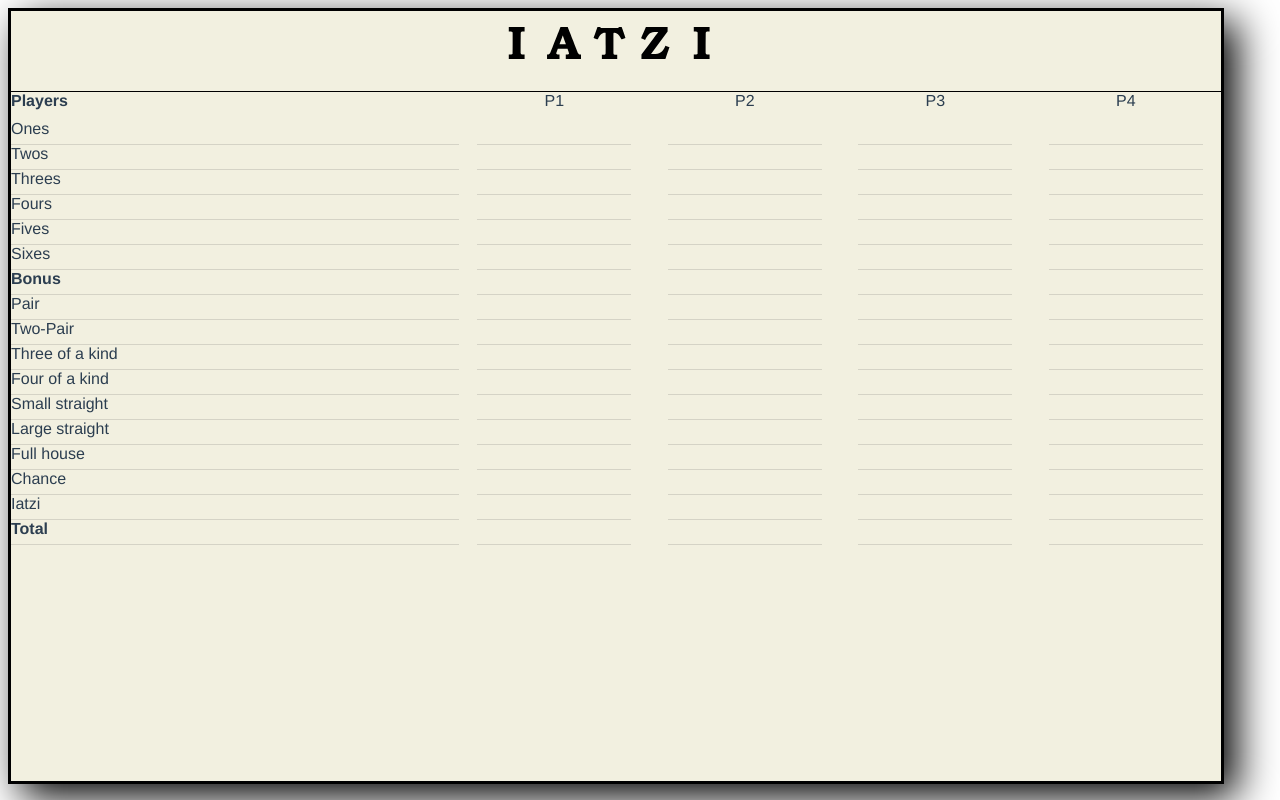
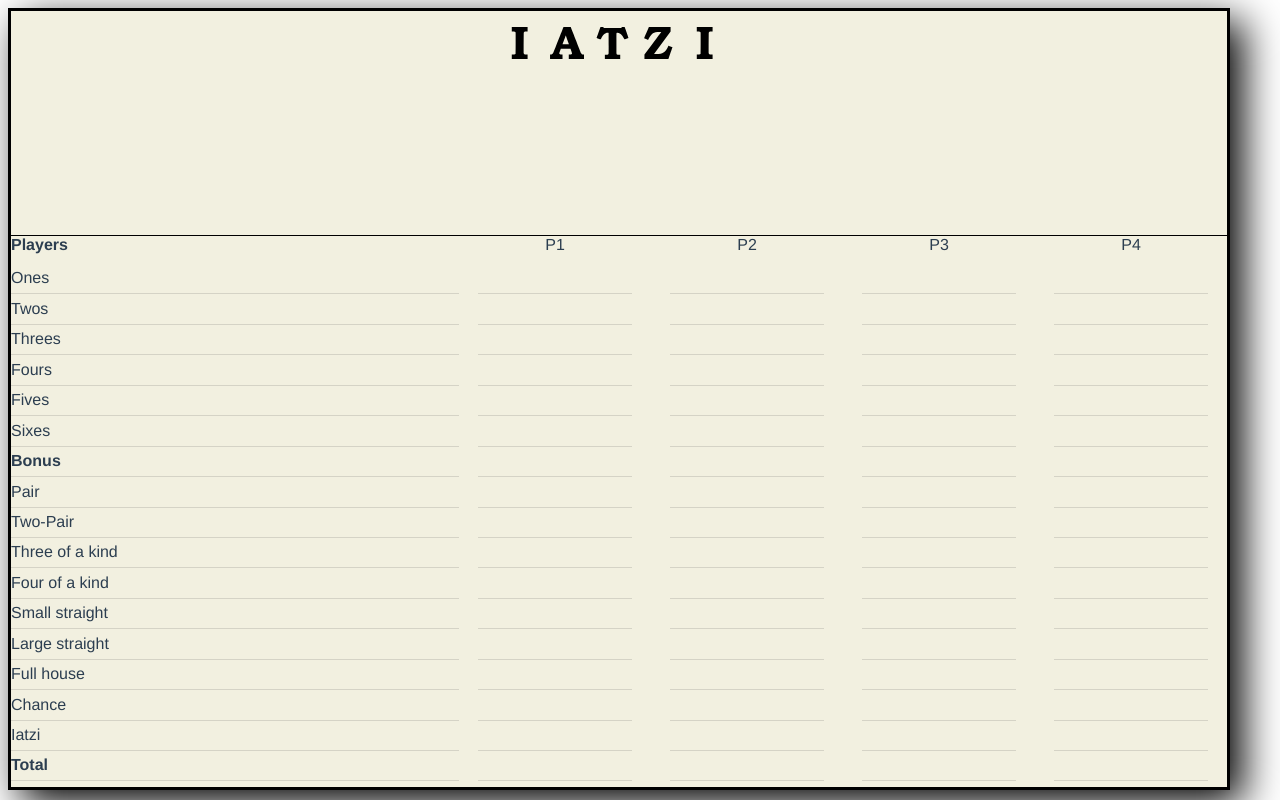
Before and after one commit to Zyperior/Iatzi, a Vue app: page / in a window 1280 px wide. Built offline with nearby package versions, Linux system fonts and the light colour scheme.

Commit message:
new roll-dice button styling

```diff
--- a/src/components/RollDice.vue
+++ b/src/components/RollDice.vue
@@ -1,8 +1,8 @@
 <template>
-  <div>
-    <div v-if="gameStarted" @click="rollDice">Roll dices {{rollNumber.current}} / 3</div>
-    <div v-else @click="startGame">Start game!</div>
-  </div>
+  <section class="buttonContainer">
+    <div class="rollButton" v-if="gameStarted" @click="rollDice">Roll dices {{rollNumber.current}} / 3</div>
+    <div class="rollButton" v-else @click="startGame">Start game!</div>
+  </section>
 </template>
 
 <script>
@@ -31,4 +31,17 @@
 
 <style scoped>
 
+  .buttonContainer{
+    justify-self: center;
+  }
+
+  .rollButton{
+    display: block;
+    min-width: 73vw;
+    background-color: white;
+    justify-self: center;
+    font-size: 4vh;
+    border: solid black 1vw;
+  }
+
 </style>
--- a/src/components/ScoreCard.vue
+++ b/src/components/ScoreCard.vue
@@ -4,8 +4,8 @@
       <score-card-title/>
       <score-card-dices class="dices"/>
       <score-card-roll class="roll"/>
-      <score-table/>
     </section>
+    <score-table/>
   </div>
 </template>
 
@@ -34,19 +34,20 @@
 <style scoped>
   .scoreCard{
     display: grid;
+    grid-template-rows: 28vh auto;
     width: 95vw;
     height: 97vh;
     position: fixed;
     z-index: 1;
     background-color: rgb(242,240,224);
     box-shadow: 1vw 1vw 3vw black;
+    border: solid black;
   }
 
   .header{
     display: grid;
     grid-template-columns: auto;
-    grid-template-rows: 10vh 10vh 10vh;
-    border: solid black;
+    grid-template-rows: 8vh 9vh 5vh;
   }
 
   .invisible{
```
Also changed, not shown: src/components/SelectPlayers.vue (added, +13 -0 lines).
